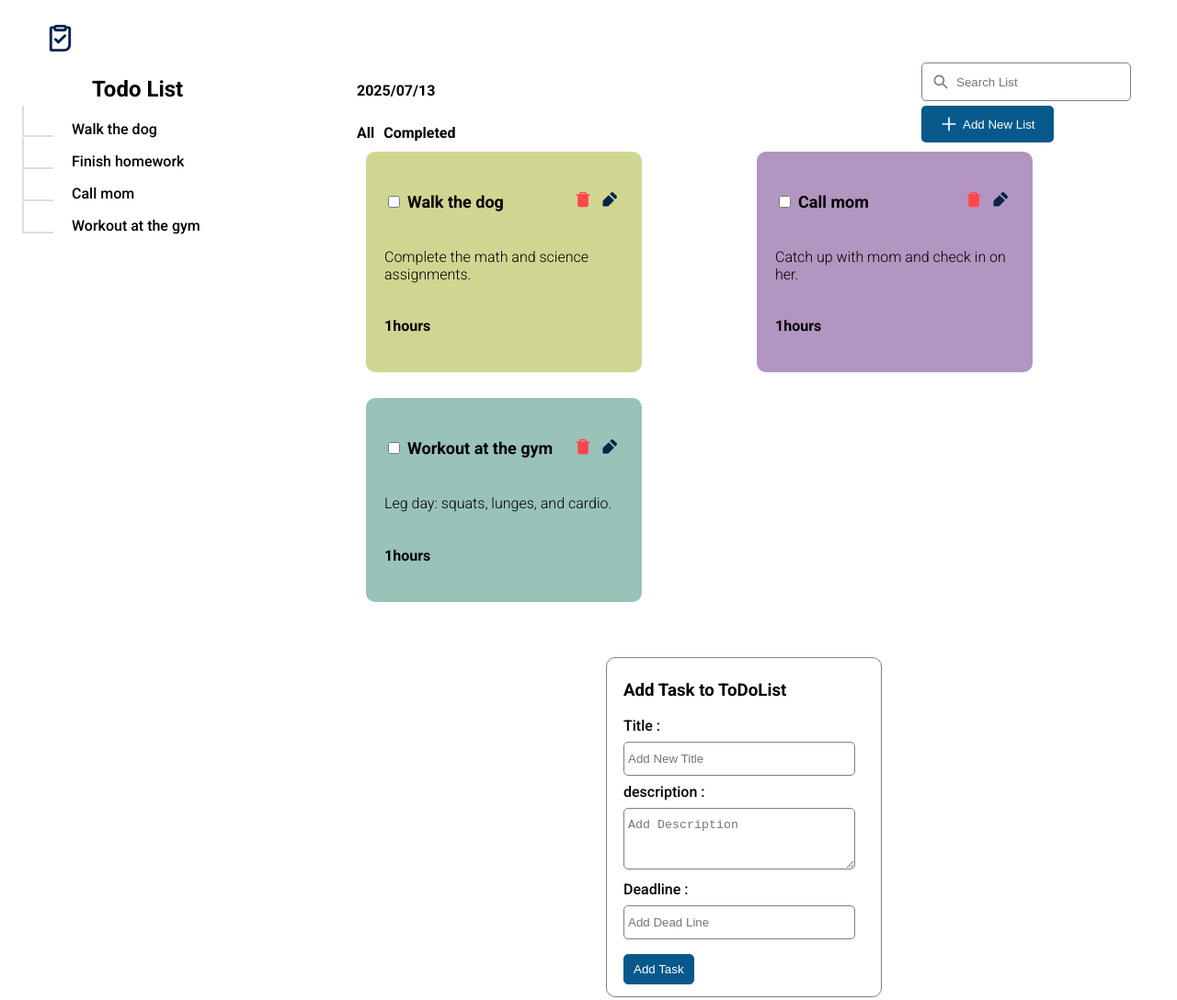
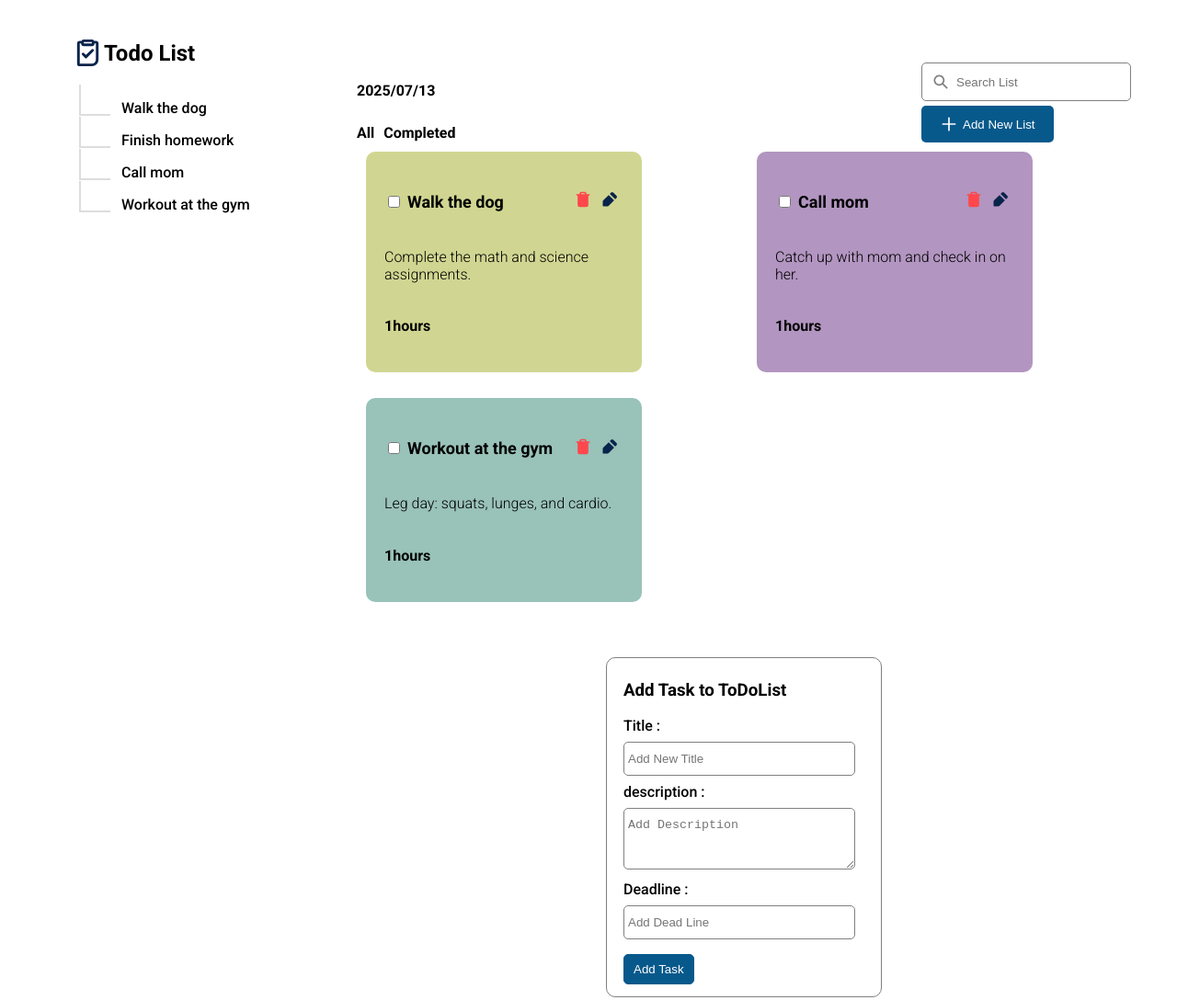
Before and after one commit to mahsa-codes/TodoList, a plain HTML site: page index.html in a window 1280 px wide. Shown: the whole page at 92% size. Drawn offline with Linux system fonts and the light colour scheme.

Commit message:
modified css tree navbar img & title

```diff
--- a/style.css
+++ b/style.css
@@ -75,19 +75,31 @@ body {
     --spacing: 2rem;
     --radius: 10px;
 }
-.tree-title {
-    display: inline;
+
+.tree-title-img {
+    display: flex;
+    gap: 0px;
+}
+.title-img{
+    display: flex;
+    align-items: center;
+    padding-left: 30px;
 }
 
-.tree li {
+.tree-title-img li {
+    display: block;
+}
+
+.tree .tree-title-body li {
     display: block;
     position: relative;
-    padding-left: calc(2 * var(--spacing) - var(--radius) - 2px);
+    padding-left: calc(2 * var(--spacing) - var(--radius) - 10px);
 }
+.tree li h2
 
 .tree ul {
     margin-left: calc(var(--radius) - var(--spacing));
-    padding-left: 0;
+    padding-left: 50px;
 }
 
 .tree ul li:last-child {
```
